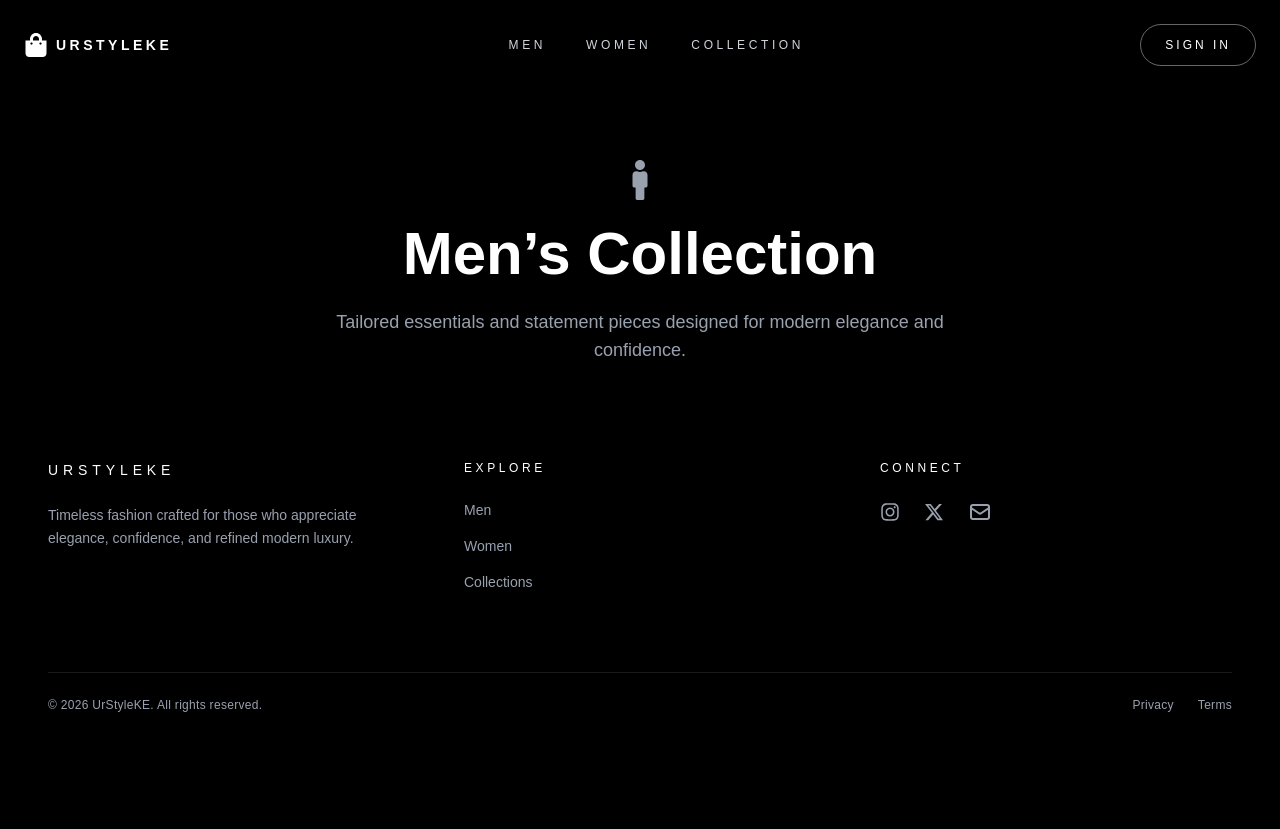
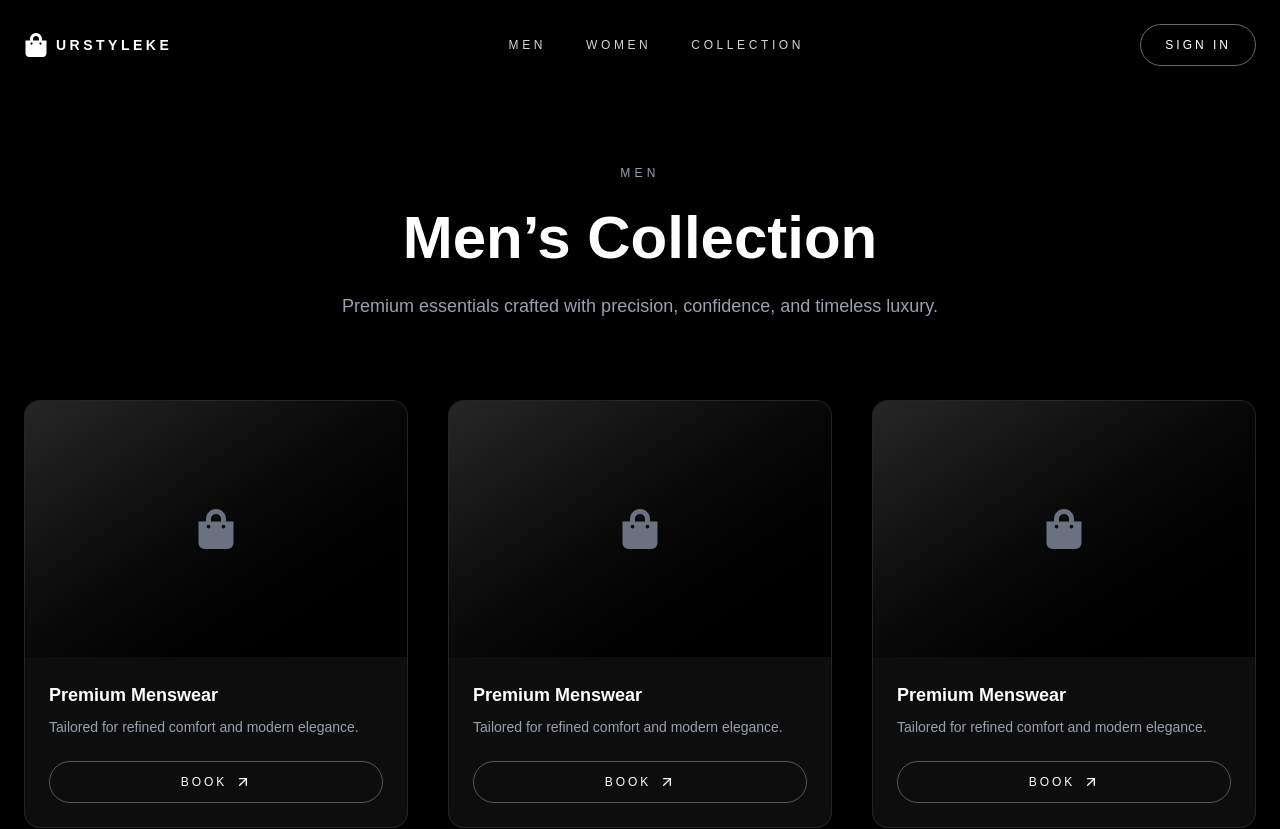
Before and after one commit to Griffinsshem/urstyleke2, a Next.js app in the folder frontend/: page /men in a window 1280 px wide. Shown: the top 829 px of the page. Built offline with nearby package versions, Linux system fonts and the light colour scheme.

Commit message:
feat(men): add premium product grid with booking actions

```diff
--- a/frontend/src/app/men/page.jsx
+++ b/frontend/src/app/men/page.jsx
@@ -1,22 +1,59 @@
-import { FaMale } from "react-icons/fa";
+import { FaShoppingBag } from "react-icons/fa";
+import { FiArrowUpRight } from "react-icons/fi";
 import Navbar from "@/components/Navbar";
 import Footer from "@/components/Footer";
+
+const products = Array.from({ length: 9 });
 
 export default function MenPage() {
   return (
     <section className="min-h-screen bg-black text-white px-6 pt-40 pb-32">
+      {/* Page Header */}
       <Navbar />
-      <div className="max-w-6xl mx-auto text-center">
-        <FaMale className="mx-auto mb-6 w-10 h-10 text-gray-400" />
+      <div className="max-w-7xl mx-auto mb-20 text-center">
+        <span className="text-xs tracking-[0.35em] uppercase text-gray-400">
+          Men
+        </span>
 
-        <h1 className="text-4xl md:text-6xl font-extrabold mb-6">
+        <h1 className="text-4xl md:text-6xl font-extrabold mt-6 mb-6">
           Men’s Collection
         </h1>
 
         <p className="text-gray-400 max-w-2xl mx-auto text-lg">
-          Tailored essentials and statement pieces designed for modern elegance
-          and confidence.
+          Premium essentials crafted with precision, confidence, and timeless
+          luxury.
         </p>
+      </div>
+
+      {/* Product Grid */}
+      <div className="max-w-7xl mx-auto grid grid-cols-1 sm:grid-cols-2 md:grid-cols-3 gap-10">
+        {products.map((_, index) => (
+          <div
+            key={index}
+            className="group bg-neutral-900/60 border border-white/10 rounded-2xl overflow-hidden hover:border-white/30 transition"
+          >
+            {/* Image Placeholder */}
+            <div className="h-64 bg-gradient-to-br from-neutral-800 to-black flex items-center justify-center">
+              <FaShoppingBag className="w-10 h-10 text-gray-500 group-hover:scale-110 transition" />
+            </div>
+
+            {/* Content */}
+            <div className="p-6">
+              <h3 className="text-lg font-semibold mb-2">
+                Premium Menswear
+              </h3>
+
+              <p className="text-sm text-gray-400 mb-6">
+                Tailored for refined comfort and modern elegance.
+              </p>
+
+              <button className="w-full flex items-center justify-center gap-2 px-6 py-3 text-xs tracking-[0.25em] uppercase rounded-full border border-white/30 hover:bg-white hover:text-black transition">
+                Book
+                <FiArrowUpRight className="w-4 h-4" />
+              </button>
+            </div>
+          </div>
+        ))}
       </div>
       <Footer />
     </section>
```
